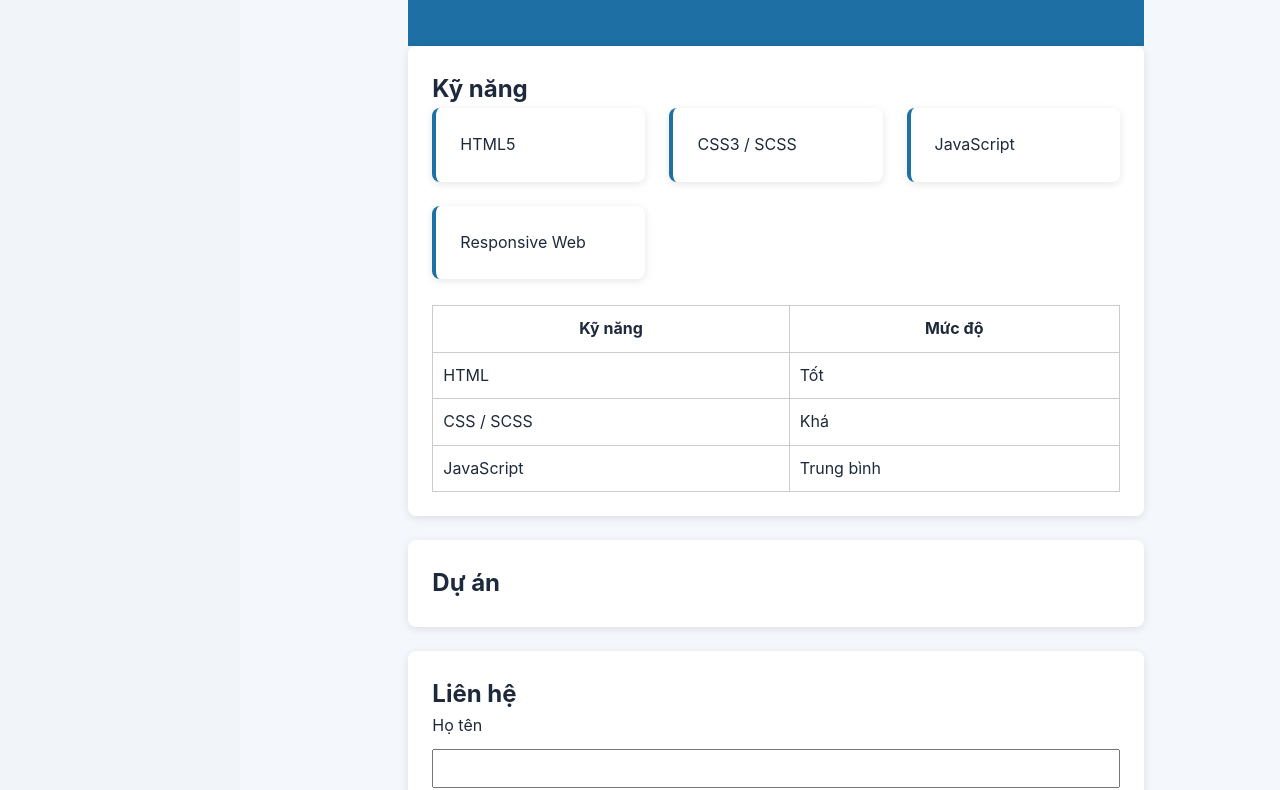
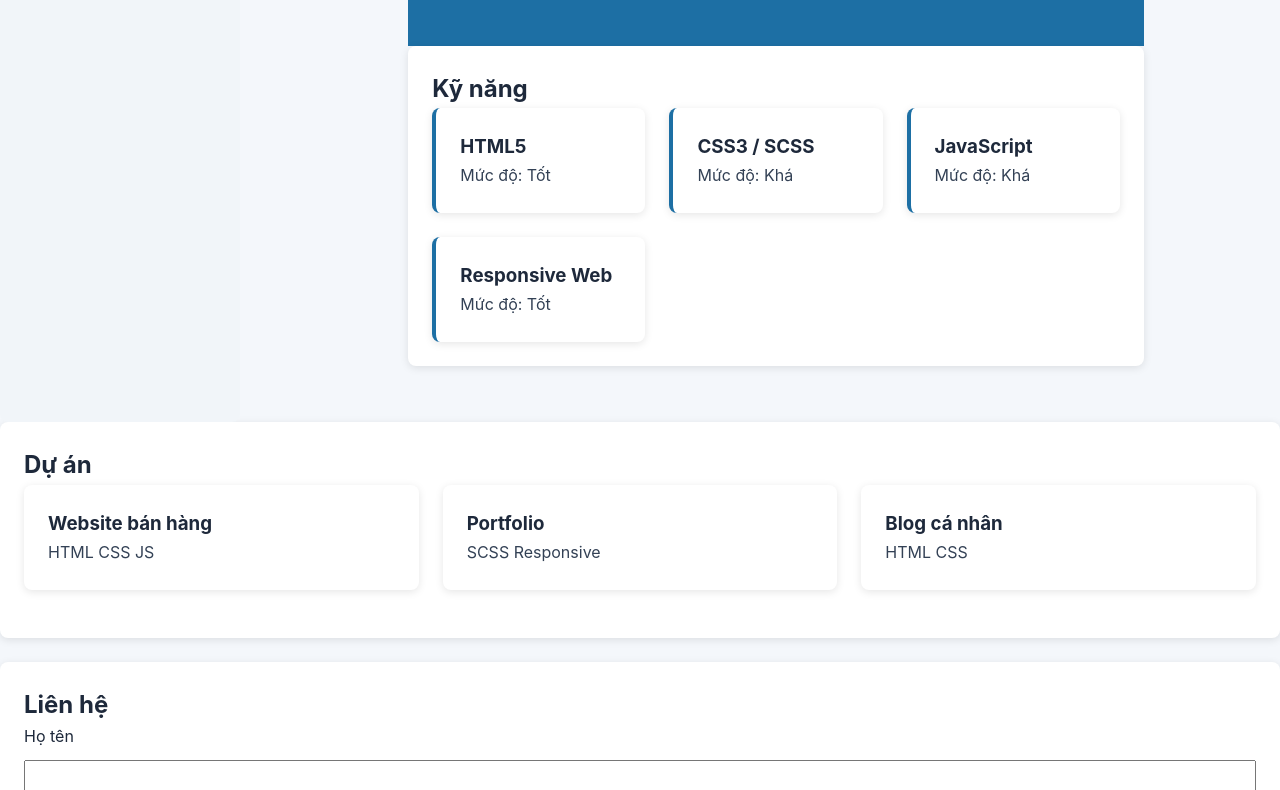
Before and after one commit to NguyenMinhTuyen0/MY.WEBSITE, a plain HTML site: page index.html in a window 1280 px wide. Shown: the part 415-1205 px from the top of the page. Drawn offline with Linux system fonts and the light colour scheme.

Commit message:
JavaScript Cơ bản

```diff
--- a/index.html
+++ b/index.html
@@ -64,57 +64,9 @@
 
                 <h2>Kỹ năng</h2>
 
-                <div class="skills-grid">
-
-                    <div class="skill_card">
-                        HTML5
-                    </div>
-
-                    <div class="skill_card">
-                        CSS3 / SCSS
-                    </div>
-
-                    <div class="skill_card">
-                        JavaScript
-                    </div>
-
-                    <div class="skill_card">
-                        Responsive Web
-                    </div>
+                <div class="skills-grid" id="skillsList"></div>
 
                 </div>
-
-                <br>
-
-                <table>
-
-                    <thead>
-                        <tr>
-                            <th>Kỹ năng</th>
-                            <th>Mức độ</th>
-                        </tr>
-                    </thead>
-
-                    <tbody>
-
-                        <tr>
-                            <td>HTML</td>
-                            <td>Tốt</td>
-                        </tr>
-
-                        <tr>
-                            <td>CSS / SCSS</td>
-                            <td>Khá</td>
-                        </tr>
-
-                        <tr>
-                            <td>JavaScript</td>
-                            <td>Trung bình</td>
-                        </tr>
-
-                    </tbody>
-
-                </table>
 
             </section>
 
@@ -123,7 +75,7 @@
                 <h2>Dự án</h2>
 
                 <!-- JavaScript sẽ tạo card ở đây -->
-                <div class="projects cards-grid"></div>
+                <div class="projects cards-grid" id="projectList"></div>
 
             </section>
 
--- /dev/null
+++ b/js/script.js
@@ -0,0 +1,138 @@
+//=====================
+// Mảng object
+//=====================
+
+const skills = [
+    {
+        name: "HTML5",
+        level: "Tốt"
+    },
+    {
+        name: "CSS3 / SCSS",
+        level: "Khá"
+    },
+    {
+        name: "JavaScript",
+        level: "Khá"
+    },
+    {
+        name: "Responsive Web",
+        level: "Tốt"
+    }
+];
+
+const projects = [
+    {
+        title: "Website bán hàng",
+        tech: "HTML CSS JS"
+    },
+    {
+        title: "Portfolio",
+        tech: "SCSS Responsive"
+    },
+    {
+        title: "Blog cá nhân",
+        tech: "HTML CSS"
+    }
+];
+
+
+//=====================
+// map()
+//=====================
+
+const skillNames = skills.map(skill => skill.name);
+
+console.log(skillNames);
+
+
+//=====================
+// DOM tạo kỹ năng
+//=====================
+
+const skillsList = document.getElementById("skillsList");
+
+skills.forEach(skill => {
+
+    const card = document.createElement("div");
+
+    card.className = "skill_card";
+
+    card.innerHTML = `
+        <h3>${skill.name}</h3>
+        <p>Mức độ: ${skill.level}</p>
+    `;
+
+    skillsList.appendChild(card);
+
+});
+
+
+//=====================
+// DOM tạo dự án
+//=====================
+
+const projectList = document.getElementById("projectList");
+
+projects.forEach(project => {
+
+    const card = document.createElement("div");
+
+    card.className = "card";
+
+    card.innerHTML = `
+        <h3>${project.title}</h3>
+        <p>${project.tech}</p>
+    `;
+
+    projectList.appendChild(card);
+
+});
+
+
+//=====================
+// Arrow Function
+//=====================
+
+const showMessage = message => {
+
+    alert(message);
+
+};
+
+
+//=====================
+// Validate Form
+//=====================
+
+const form = document.getElementById("contactForm");
+
+form.addEventListener("submit", function(e){
+
+    e.preventDefault();
+
+    const name =
+    document.getElementById("name").value.trim();
+
+    const email =
+    document.getElementById("email").value.trim();
+
+    if(name===""){
+
+        showMessage("Vui lòng nhập họ tên");
+
+        return;
+
+    }
+
+    if(email===""){
+
+        showMessage("Vui lòng nhập Email");
+
+        return;
+
+    }
+
+    showMessage("Gửi thông tin thành công!");
+
+});
```
